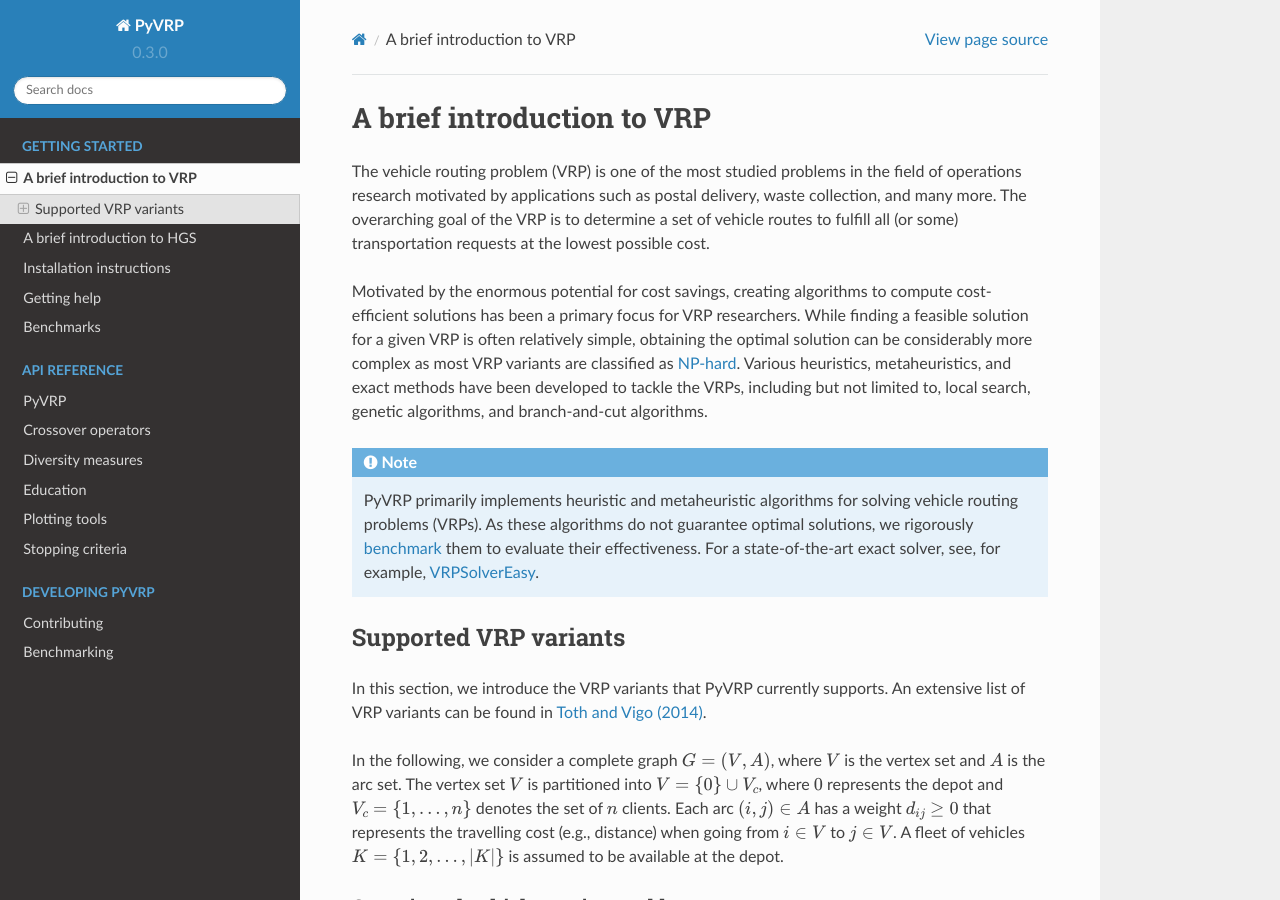
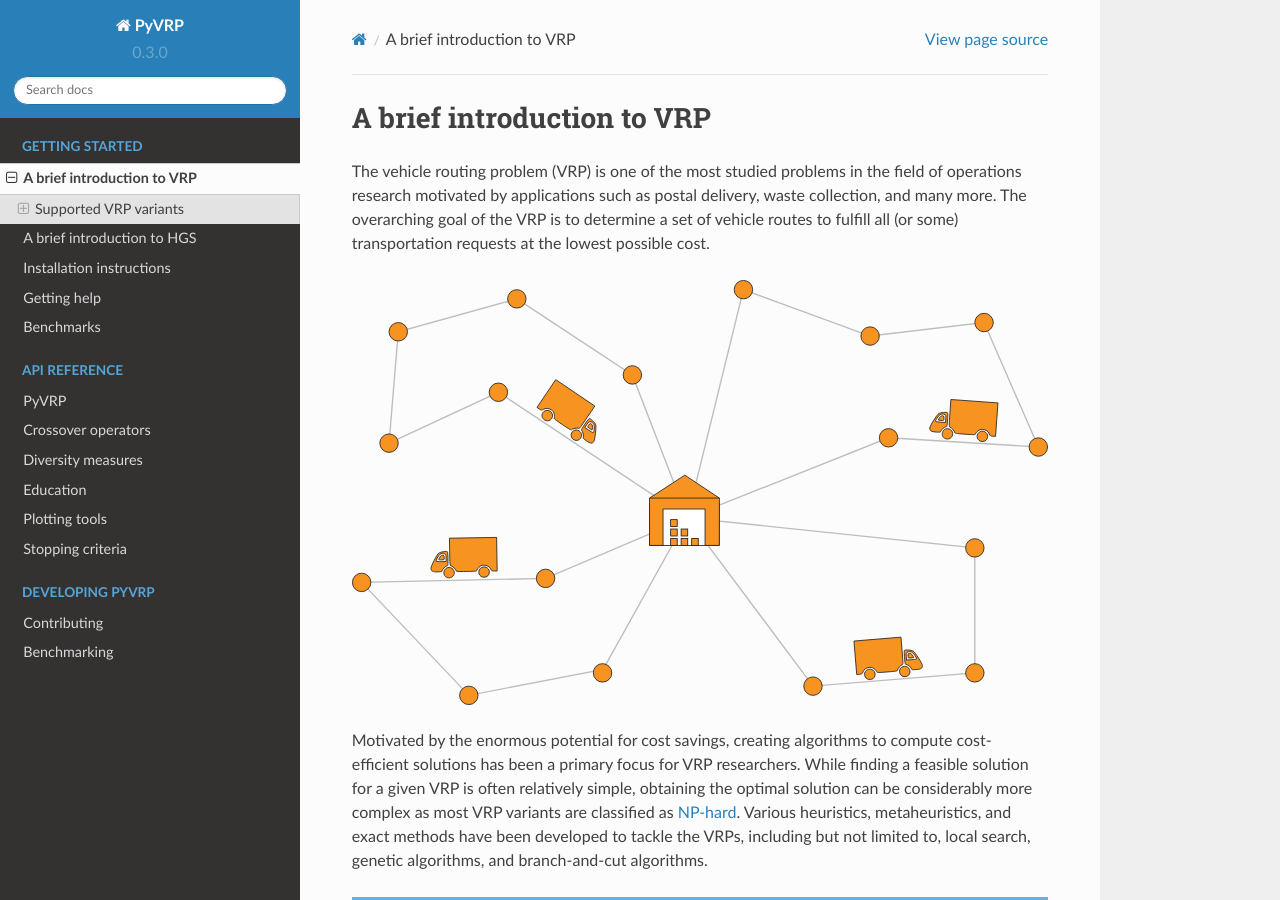
Before and after one commit to PyVRP/PyVRP, a Sphinx documentation site: the page built from docs/source/setup/introduction_to_vrp.rst, in a window 1280 px wide and 900 px high. Built offline with Sphinx 7.4.7 and the Read the Docs theme 2.0.0, drawn with Linux system fonts in a browser that asks for light colours; pages that are not in the unit, such as notebooks, are missing from menus.

Commit message:
Add intro to vrp figure

```diff
--- a/docs/source/setup/introduction_to_vrp.rst
+++ b/docs/source/setup/introduction_to_vrp.rst
@@ -3,6 +3,9 @@
 
 The vehicle routing problem (VRP) is one of the most studied problems in the field of operations research motivated by applications such as postal delivery, waste collection, and many more.
 The overarching goal of the VRP is to determine a set of vehicle routes to fulfill all (or some) transportation requests at the lowest possible cost.
+
+.. figure:: ../assets/images/introduction-to-vrp.svg
+   :alt: A vehicle routing problem
 
 Motivated by the enormous potential for cost savings, creating algorithms to compute cost-efficient solutions has been a primary focus for VRP researchers.
 While finding a feasible solution for a given VRP is often relatively simple, obtaining the optimal solution can be considerably more complex as most VRP variants are classified as `NP-hard <https://en.wikipedia.org/wiki/NP-hardness>`_.
```
Also changed, not shown: docs/source/assets/images/introduction-to-vrp.svg (added).
